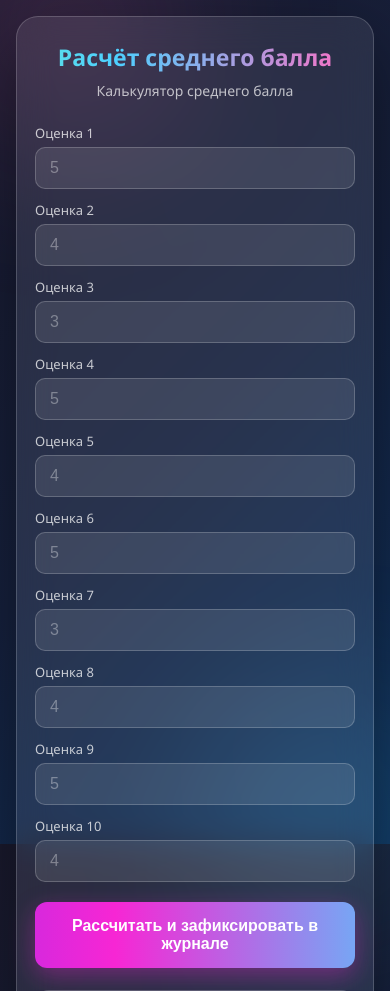
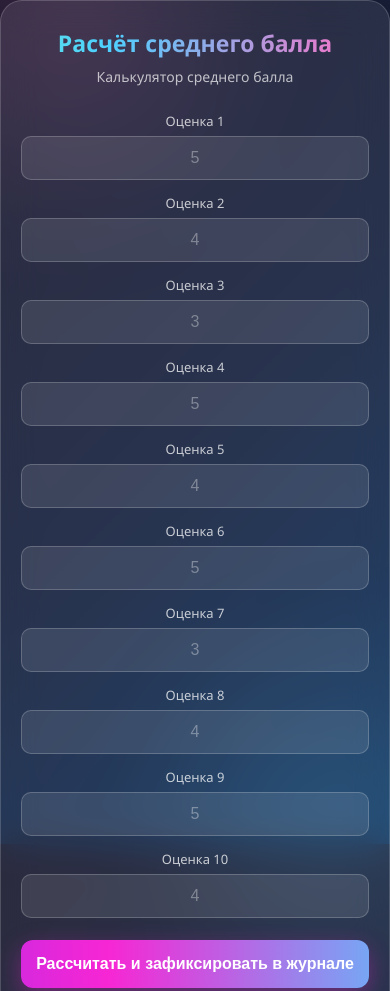
Before and after one commit to rinqxss/kalkulator, a plain HTML site: page index.html in a window 390 px wide. Shown: the top 991 px of the page. Drawn offline with Linux system fonts and the light colour scheme.

Commit message:
Update style.css

```diff
--- a/style.css
+++ b/style.css
@@ -1,27 +1,28 @@
-
+/* ===== Калькулятор оценок — ровный симметричный макет ===== */
 
 * {
     box-sizing: border-box;
-}
-
-html,
-body {
-    height: 100%;
 }
 
 body {
     font-family: 'Segoe UI', Arial, sans-serif;
     margin: 0;
     padding: 0;
+    min-height: 100vh;
     color: #fff;
     background: linear-gradient(135deg, #1a1a2e 0%, #16213e 50%, #0f3460 100%);
     background-attachment: fixed;
-    /* Карточка всегда по центру окна */
-    display: flex;
-    justify-content: center;
-    align-items: center;
     overflow-x: hidden;
 }
+
+/* Обёртка страницы: ровные отступы, карточка по центру горизонтали */
+.page {
+    max-width: 860px;
+    margin: 0 auto;
+    padding: 40px 16px;
+}
+
+/* ---------- Переливающиеся цветные блики ---------- */
 
 body::before,
 body::after {
@@ -34,7 +35,6 @@ body::after {
     z-index: 0;
 }
 
-
 body::before {
     width: 60vw;
     height: 60vw;
@@ -43,7 +43,6 @@ body::before {
     background: radial-gradient(circle, #ff6ec4 0%, transparent 70%);
     animation: drift1 14s ease-in-out infinite alternate;
 }
-
 
 body::after {
     width: 55vw;
@@ -64,15 +63,12 @@ body::after {
     to   { transform: translate(-8vw, -6vw) scale(1.15); }
 }
 
-
+/* ---------- Стеклянная карточка ---------- */
 
 .app-card {
     position: relative;
     z-index: 1;
-    width: 100%;
-    max-width: 680px;
-    margin: 24px;
-    padding: 34px 30px;
+    padding: 32px 30px;
     background: rgba(255, 255, 255, 0.08);
     border: 1px solid rgba(255, 255, 255, 0.18);
     border-radius: 22px;
@@ -85,9 +81,14 @@ body::after {
     }
 }
 
+/* ---------- Шапка ---------- */
+
+.app-header {
+    text-align: center;
+    margin-bottom: 26px;
+}
 
 .app-header h1 {
-    text-align: center;
     font-size: 28px;
     margin: 0 0 8px;
     color: #7bffb2; /* запасной цвет, если градиент не поддерживается */
@@ -100,9 +101,8 @@ body::after {
 }
 
 .app-header p {
-    text-align: center;
     color: rgba(255, 255, 255, 0.7);
-    margin: 0 0 24px;
+    margin: 0;
     font-size: 14px;
 }
 
@@ -111,27 +111,35 @@ body::after {
     to   { background-position: 300% 50%; }
 }
 
-
+/* ---------- Ровная сетка полей: 5 × 2, все ряды полные ---------- */
 
 .fields-grid {
     display: grid;
-    grid-template-columns: 1fr 1fr;
-    gap: 12px 16px;
+    grid-template-columns: repeat(5, 1fr);
+    gap: 16px 14px;
+    align-items: end; /* подписи и поля выровнены по одной линии */
+}
+
+.field {
+    display: flex;
+    flex-direction: column;
 }
 
 .field label {
-    display: block;
-    margin-bottom: 5px;
+    margin-bottom: 6px;
     font-size: 13px;
     color: rgba(255, 255, 255, 0.75);
+    text-align: center;
+    white-space: nowrap;
 }
 
 .field input {
     width: 100%;
-    padding: 11px 14px;
+    padding: 12px 10px;
     border: 1px solid rgba(255, 255, 255, 0.2);
     border-radius: 10px;
     font-size: 16px;
+    text-align: center;
     color: #fff;
     background: rgba(255, 255, 255, 0.1);
     transition: border-color 0.25s, box-shadow 0.25s, background 0.25s;
@@ -148,13 +156,13 @@ body::after {
     box-shadow: 0 0 0 3px rgba(77, 208, 255, 0.25);
 }
 
-
+/* ---------- Кнопки ---------- */
 
 .btn-primary {
     display: block;
     width: 100%;
     padding: 15px;
-    margin-top: 20px;
+    margin-top: 22px;
     border: none;
     border-radius: 12px;
     cursor: pointer;
@@ -191,6 +199,7 @@ body::after {
     background-size: 200% 100%;
     box-shadow: 0 6px 18px rgba(255, 65, 108, 0.35);
     transition: transform 0.2s, box-shadow 0.25s;
+    flex-shrink: 0;
 }
 
 .btn-clear:hover {
@@ -198,10 +207,10 @@ body::after {
     box-shadow: 0 10px 24px rgba(255, 65, 108, 0.55);
 }
 
-
+/* ---------- Блок обратной связи ---------- */
 
 .feedback {
-    margin-top: 18px;
+    margin-top: 20px;
     padding: 16px;
     border-radius: 14px;
     font-size: 18px;
@@ -221,9 +230,10 @@ body::after {
     text-shadow: 0 0 10px rgba(255, 80, 120, 0.5);
 }
 
+/* ---------- Журнал ---------- */
 
 .log-section {
-    margin-top: 22px;
+    margin-top: 24px;
     padding: 18px;
     border-radius: 14px;
     background: rgba(255, 255, 255, 0.08);
@@ -247,7 +257,7 @@ body::after {
     list-style: none;
     margin: 0;
     padding: 0;
-    max-height: 280px;
+    max-height: 260px;
     overflow-y: auto;
 }
 
@@ -262,6 +272,10 @@ body::after {
     border: 1px solid rgba(255, 255, 255, 0.1);
 }
 
+.log-list li:last-child {
+    margin-bottom: 0;
+}
+
 .log-list li:hover {
     background: linear-gradient(90deg, rgba(123, 47, 247, 0.3), rgba(77, 208, 255, 0.3));
 }
@@ -273,11 +287,12 @@ body::after {
     border: none;
 }
 
+/* ---------- Страница 404 ---------- */
+
 .error-page {
     text-align: center;
-    margin: 24px auto;
-    padding-top: 50px;
-    padding-bottom: 50px;
+    padding-top: 30px;
+    padding-bottom: 30px;
 }
 
 .code-404 {
@@ -286,29 +301,38 @@ body::after {
     color: #ff6ec4;
     text-shadow: 0 0 30px rgba(255, 110, 196, 0.7);
     line-height: 1;
-    margin-bottom: 10px;
+    margin-bottom: 12px;
 }
 
 .error-page .btn-primary {
     display: inline-block;
     width: auto;
     padding: 13px 30px;
-    margin-top: 20px;
+    margin-top: 24px;
 }
 
+/* ---------- Планшет: 2 колонки × 5 полных рядов ---------- */
 
-@media screen and (max-width: 640px) {
-    body {
-        align-items: flex-start;
+@media screen and (max-width: 760px) {
+    .fields-grid {
+        grid-template-columns: repeat(2, 1fr);
+        gap: 14px 12px;
+    }
+
+    .page {
+        padding: 24px 12px;
     }
 
     .app-card {
-        margin: 16px;
-        padding: 24px 18px;
+        padding: 26px 20px;
     }
 
     .app-header h1 {
         font-size: 23px;
+    }
+
+    .field label {
+        white-space: normal;
     }
 
     .code-404 {
@@ -316,9 +340,9 @@ body::after {
     }
 }
 
+/* ---------- Телефон: один столбец ---------- */
 
-
-@media screen and (max-width: 420px) {
+@media screen and (max-width: 400px) {
     .fields-grid {
         grid-template-columns: 1fr;
     }
```
